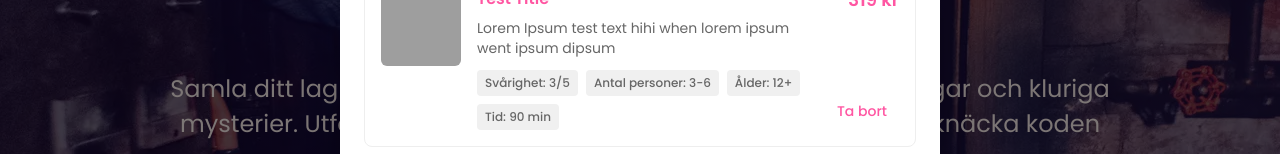
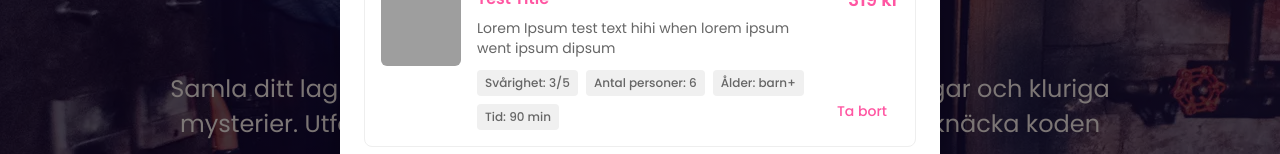
Before and after one commit to moasjogren/vue-upplevelse, a Vue app in the folder v-plain/: page / in a window 1280 px wide. Both pictures are taken after a click on the button 1122 px from the left and 51 px from the top of the page. Shown: the part 307-461 px from the top of the page. Built offline with nearby package versions, Linux system fonts and the light colour scheme; grey boxes are pictures that could not be loaded.

Commit message:
skapat ny branch för att fortsätta på checkout page

```diff
--- a/v-plain/src/components/cartModal.vue
+++ b/v-plain/src/components/cartModal.vue
@@ -15,8 +15,8 @@ const activityList = ref<Activity[]>([
         title: "Test Title",
         description: "Lorem Ipsum test text hihi when lorem ipsum went ipsum dipsum",
         difficulty: 3,
-        capacity: "3-6",
-        age: 12,
+        capacity: 6,
+        ageRange: "barn",
         duration: 90,
         price: 319,
         players: 5
@@ -61,7 +61,7 @@ const removeItem = (id: string) => {
                 <div class="item-info">
                   <span class="info-badge">Svårighet: {{ item.difficulty }}/5</span>
                   <span class="info-badge">Antal personer: {{ item.capacity }}</span>
-                  <span class="info-badge">Ålder: {{ item.age }}+</span>
+                  <span class="info-badge">Ålder: {{ item.ageRange }}+</span>
                   <span class="info-badge">Tid: {{ item.duration }} min</span>
                 </div>
               </div>
@@ -78,7 +78,7 @@ const removeItem = (id: string) => {
             <span class="total-price">{{ totalPrice }} kr</span>
           </div>
           <div class="checkout-center">
-          <button class="checkout-btn">Till Kassan</button>
+          <RouterLink :to="'/checkout'" class="checkout-btn">Till Kassan</RouterLink>
           </div>
         </div>
       </div>
```
